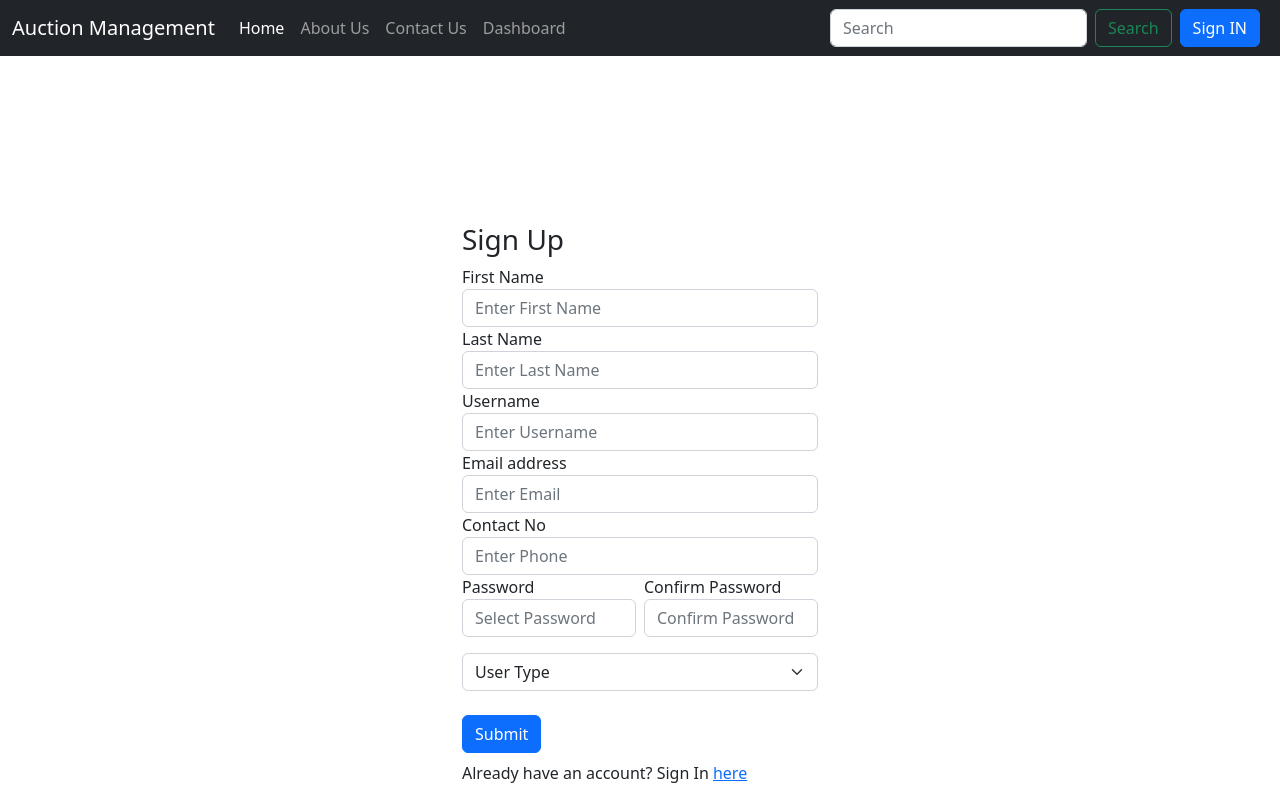
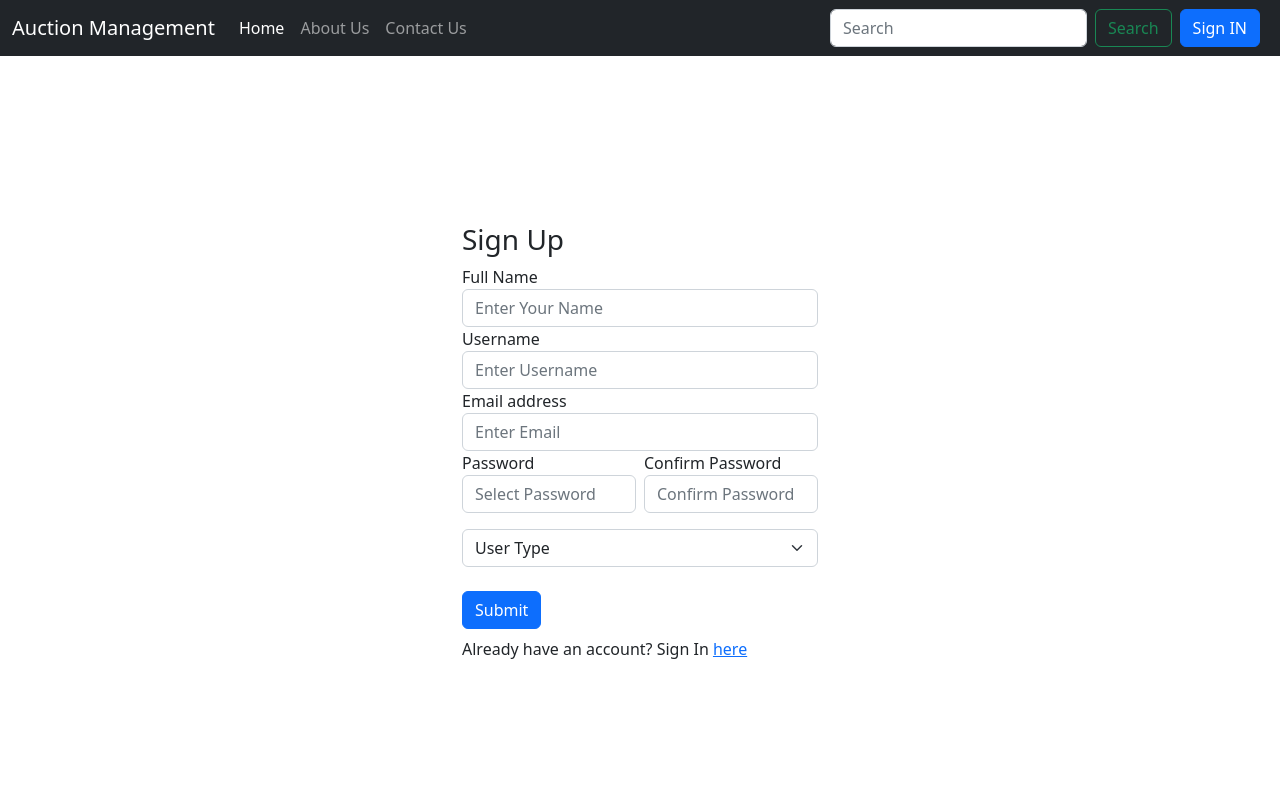
Before and after one commit to tasnimferdous/Auction_Django, a Django app: page /sign-up/ in a window 1280 px wide. After the commit the page ends 659 px from the top, so only its background shows below. Run offline with Django 4.2, Linux system fonts and the light colour scheme.

Commit message:
User session created and user profile and dashboard handled

```diff
--- a/auction/urls.py
+++ b/auction/urls.py
@@ -7,4 +7,6 @@ urlpatterns = [
     path('sign-up/', views.registration, name = "registration"),
     path('sign-in/', views.signin, name = "login"),
     path('sign-out/', views.signout, name = "logout"),
+    path('dashboard/', views.dashboard, name = "dashboard"),
+    path('profile/', views.profile, name = "profile"),
 ]
--- a/auction/views.py
+++ b/auction/views.py
@@ -26,33 +26,39 @@ def auction(request,prod_id):
             user = request.user
             bid_value = int(request.POST.get('place_bid'))
             bid_time = datetime.datetime.now()
-            if bid_time > product.start_time and bid_time < product.end_time:
-                print(bid_value )
-                if bid_value > int(product.current_val):
-                    product.current_val = bid_value
-                    last_bid_val = bid_value
-                    product.save(update_fields=['current_val'])
-                    msg = "Bid placed successfully!"
-                    context = {
-                        'product': product,
-                        'msg': msg,
-                    }
-                    bid = Auction(product = product, user = user, last_bid_val = bid_value, last_bid_time = bid_time)
-                    bid.save()
+            if user.last_name == "Buyer":
+                if bid_time > product.start_time and bid_time < product.end_time:
+                    if bid_value > int(product.current_val):
+                        product.current_val = bid_value
+                        last_bid_val = bid_value
+                        product.save(update_fields=['current_val'])
+                        msg = "Bid placed successfully!"
+                        context = {
+                            'product': product,
+                            'msg': msg,
+                        }
+                        bid = Auction(product = product, user = user, last_bid_val = bid_value, last_bid_time = bid_time)
+                        bid.save()
+                    else:
+                        msg = "Please, place a higher bid!"
+                        context = {
+                            'product': product,
+                            'msg': msg,
+                        }
                 else:
-                    msg = "Please, place a higher bid!"
+                    msg = "Sorry! Time Limit Exceeded Or Yet To Start!"
                     context = {
                         'product': product,
                         'msg': msg,
                     }
             else:
-                msg = "Sorry! Time Limit Exceeded Or Yet To Start!"
+                msg = "You must sign in as a bidder to place a bid!"
                 context = {
                     'product': product,
                     'msg': msg,
                 }
         else:
-            msg = "Please, sign in to place a bid!"
+            msg = "Please, sign in as bidder to place a bid!"
             context = {
                 'product': product,
                 'msg': msg,
@@ -65,10 +71,8 @@ def auction(request,prod_id):
 def registration(request):
     if request.method == 'POST':
         fname = request.POST.get('fname')
-        lname = request.POST.get('lname')
         username = request.POST.get('username')
         email = request.POST.get('email')
-        phone = request.POST.get('phone')
         pass1 = request.POST.get('pass1')
         pass2 = request.POST.get('pass2')
         usertype = request.POST.get('usertype')
@@ -79,9 +83,7 @@ def registration(request):
                 if len(userexists) == 0:
                     user =  User.objects.create_user(username,email,pass1)
                     user.first_name = fname
-                    user.last_name = lname
-                    user.phone = phone
-                    user.usertype = usertype
+                    user.last_name = usertype
                     user.save()
                     messages.success(request, "Account created successfully!")
                     return redirect('login')
@@ -106,6 +108,7 @@ def signin(request):
         user = authenticate(username = username, password = password)
         if user:
             login(request, user)
+            request.session['usertype'] = request.user.last_name
             messages.success(request, "Sign In successful!")
             return redirect('home')
         else:
@@ -115,3 +118,17 @@ def signin(request):
 def signout(request):
     logout(request)
     return redirect('home')
+
+
+def dashboard(request):
+    context = {
+    }
+
+    return render(request, 'auction/seller_dashboard.html', context)
+
+
+def profile(request):
+    context = {
+    }
+
+    return render(request, 'auction/profile.html', context)
--- a/templates/auction/registration.html
+++ b/templates/auction/registration.html
@@ -19,12 +19,8 @@
             <form action = "" method = "post">
                 {% csrf_token %}
                 <div class="form-group">
-                    <label for="fname">First Name</label>
-                    <input type="text" class="form-control" id="fname" name = "fname" placeholder="Enter First Name">
-                </div>
-                <div class="form-group">
-                    <label for="lname">Last Name</label>
-                    <input type="text" class="form-control" id="lname" name = "lname" placeholder="Enter Last Name">
+                    <label for="fname">Full Name</label>
+                    <input type="text" class="form-control" id="fname" name = "fname" placeholder="Enter Your Name">
                 </div>
                 <div class="form-group">
                     <label for="username">Username</label>
@@ -33,10 +29,6 @@
                 <div class="form-group">
                     <label for="email">Email address</label>
                     <input type="email" class="form-control" id="email" name = "email" aria-describedby="emailHelp" placeholder="Enter Email">
-                </div>
-                <div class="form-group">
-                    <label for="phone">Contact No</label>
-                    <input type="tel" class="form-control" id="phone" name = "phone" placeholder="Enter Phone">
                 </div>
                 <div class="d-flex">
                     <div class = "form-group me-2">
--- a/templates/header.html
+++ b/templates/header.html
@@ -30,10 +30,15 @@
                 <li class="nav-item">
                 <a class="nav-link" href="#">Contact Us</a>
                 </li>
+                 {%if request.user.is_authenticated and request.session.usertype == "Seller" %}
                 <li class="nav-item">
-                <a class="nav-link" href="#">Dashboard</a>
+                <a class="nav-link" href="{% url 'dashboard' %}">Dashboard</a>
                 </li>
-
+                {% elif request.user.is_authenticated and request.session.usertype == "Buyer" %}
+                <li class="nav-item">
+                <a class="nav-link" href="{% url 'profile' %}">Profile</a>
+                </li>
+                {% endif %}
             </ul>
 
               <form class="d-flex">
```
Also changed, not shown: templates/auction/profile.html (added, +7 -0 lines), templates/auction/seller_dashboard.html (added, +7 -0 lines), auction/migrations/0008_customuser.py (added), auction/migrations/0009_delete_customuser.py (added), db.sqlite3.
